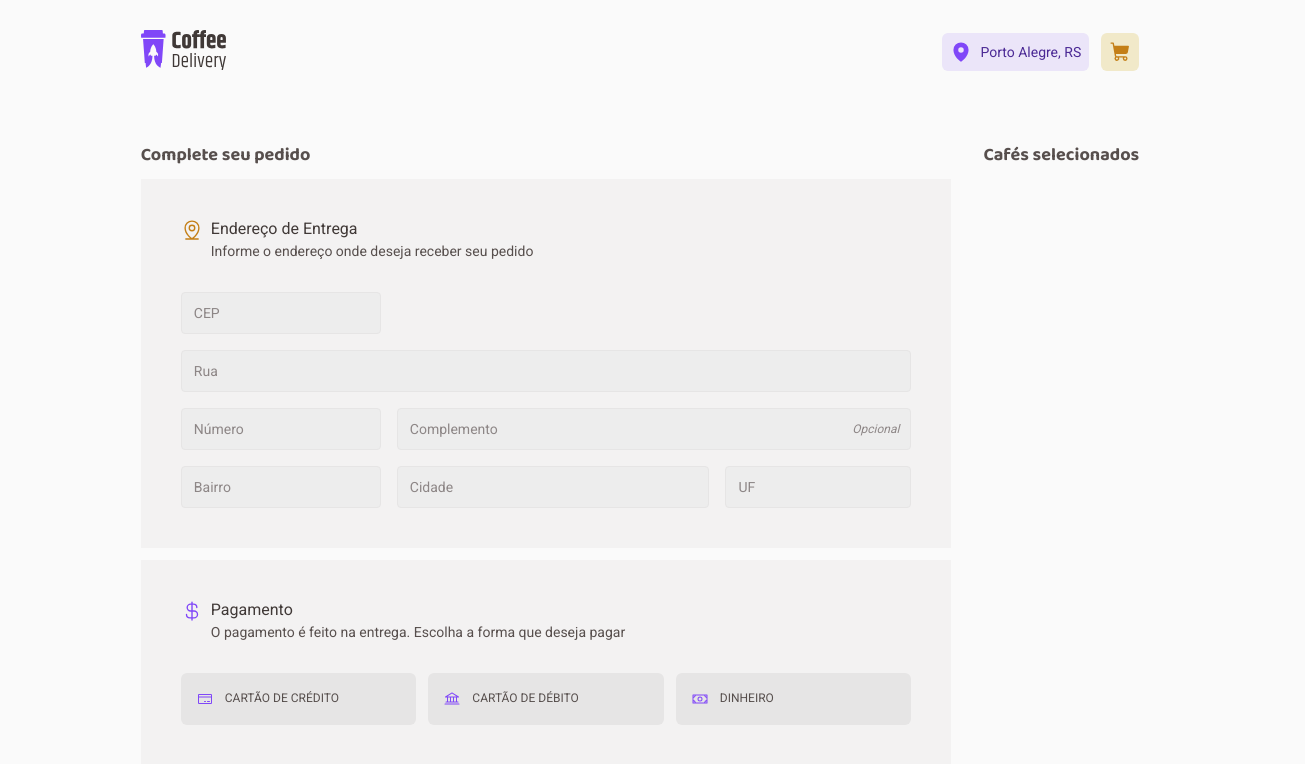
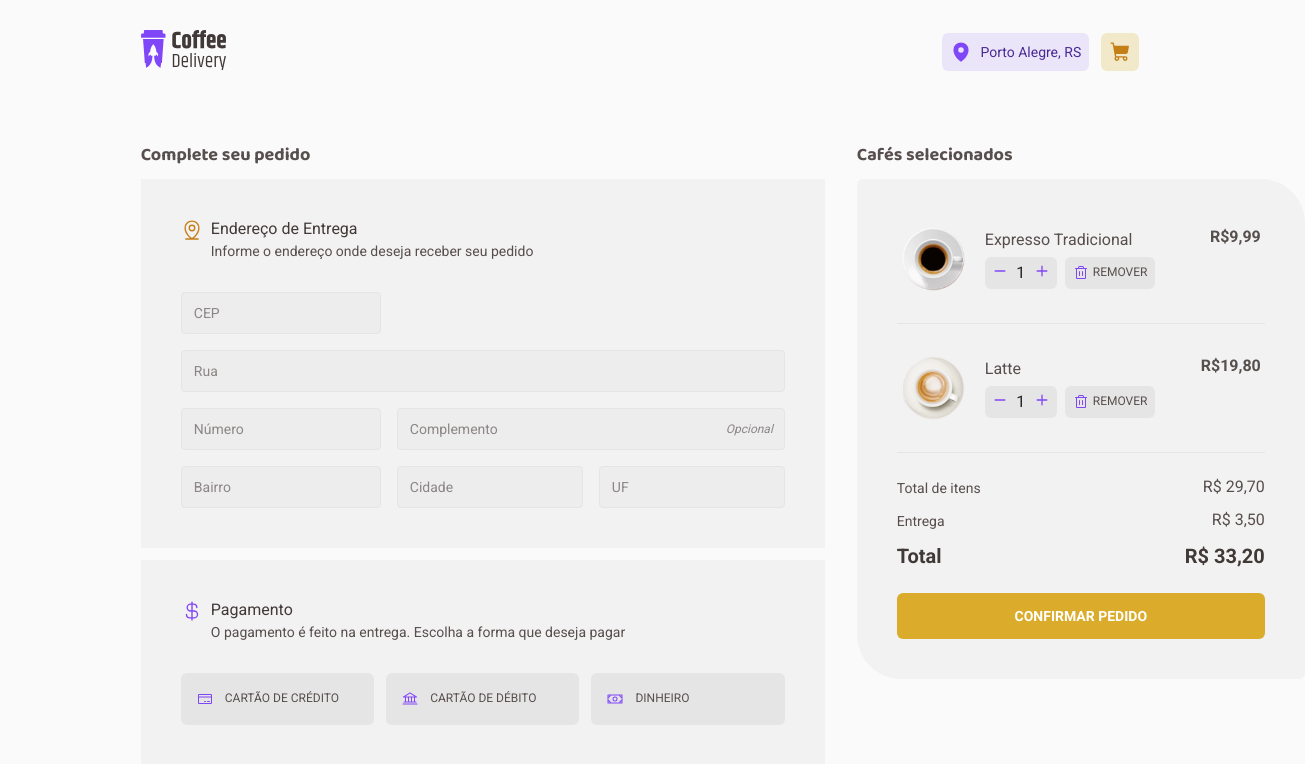
Before and after one commit to Poveii/coffee-delivery, a React (Vite) app: page /checkout in a window 1280 px wide. Shown: the top 764 px of the page, 1305 px wide, since content can reach past the window. Built offline with nearby package versions, Linux system fonts and the light colour scheme.

Commit message:
feat: "Cafés selecionados" section

```diff
--- a/src/components/Counter/index.tsx
+++ b/src/components/Counter/index.tsx
@@ -2,14 +2,14 @@ import { Minus, Plus } from '@phosphor-icons/react'
 
 import { CounterContainer } from './styles'
 
-export function Counter() {
+export function Counter({ quantity = 1 }: { quantity?: number }) {
   return (
     <CounterContainer>
       <button className="decrement">
         <Minus weight="bold" size={14} />
       </button>
 
-      <span>1</span>
+      <span>{quantity}</span>
 
       <button className="increment">
         <Plus weight="bold" size={14} />
--- a/src/components/Counter/styles.ts
+++ b/src/components/Counter/styles.ts
@@ -1,7 +1,7 @@
 import styled from 'styled-components'
 
 export const CounterContainer = styled.div`
-  height: 2.375rem;
+  height: inherit;
   padding: 0.5rem;
 
   display: flex;
--- /dev/null
+++ b/src/pages/Checkout/components/CheckoutCoffeeCard/index.tsx
@@ -0,0 +1,43 @@
+import { useTheme } from 'styled-components'
+import { Trash } from '@phosphor-icons/react'
+
+import { Counter } from '../../../../components/Counter'
+import { CheckoutCoffeeCardContainer, RemoveButton } from './styles'
+
+interface ICheckoutCoffeeCard {
+  coffeeImage: string
+  label: string
+  quantity: number
+  price: string
+}
+
+export function CheckoutCoffeeCard({
+  coffeeImage,
+  label,
+  quantity,
+  price,
+}: ICheckoutCoffeeCard) {
+  const theme = useTheme()
+
+  return (
+    <CheckoutCoffeeCardContainer>
+      <div className="information">
+        <img src={coffeeImage} alt="" />
+
+        <div className="details">
+          <p>{label}</p>
+
+          <div className="actions">
+            <Counter quantity={quantity} />
+            <RemoveButton>
+              <Trash color={theme.purple.default} />
+              <span>REMOVER</span>
+            </RemoveButton>
+          </div>
+        </div>
+      </div>
+
+      <span>{price}</span>
+    </CheckoutCoffeeCardContainer>
+  )
+}
--- /dev/null
+++ b/src/pages/Checkout/components/CheckoutCoffeeCard/styles.ts
@@ -0,0 +1,63 @@
+import styled from 'styled-components'
+
+export const CheckoutCoffeeCardContainer = styled.div`
+  display: flex;
+  padding: 0.5rem 0.25rem;
+  justify-content: space-between;
+  background-color: transparent;
+
+  .information {
+    display: flex;
+    align-items: center;
+    gap: 1.25rem;
+
+    > img {
+      width: 4rem;
+      height: 4rem;
+    }
+
+    > p {
+      line-height: 130%;
+      color: ${(props) => props.theme.base.subtitle};
+    }
+
+    .details {
+      display: flex;
+      flex-direction: column;
+      gap: 0.5rem;
+
+      .actions {
+        height: 2rem;
+        display: flex;
+        align-items: center;
+        gap: 0.5rem;
+      }
+    }
+  }
+
+  > span {
+    font-weight: 700;
+    line-height: 130%;
+    color: ${(props) => props.theme.base.text};
+  }
+`
+
+export const RemoveButton = styled.button`
+  height: 2rem;
+  display: flex;
+  align-items: center;
+  justify-content: center;
+  gap: 0.25rem;
+  padding-inline: 0.5rem;
+
+  background-color: ${(props) => props.theme.base.button};
+  border: none;
+  border-radius: 0.375rem;
+  cursor: pointer;
+
+  span {
+    font-size: 0.75rem;
+    line-height: 160%;
+    color: ${(props) => props.theme.base.text};
+  }
+`
--- a/src/pages/Checkout/index.tsx
+++ b/src/pages/Checkout/index.tsx
@@ -9,13 +9,20 @@ import {
 
 import { InputForm } from './components/InputForm'
 import { SelectCard } from './components/SelectCard'
+import { CheckoutCoffeeCard } from './components/CheckoutCoffeeCard/index'
+
+import { coffeeList } from '../../data/coffeeList'
 
 import {
+  BetweenContainer,
   CardContainer,
   CheckoutContainer,
+  ConfirmButton,
+  Divider,
   FormContainer,
   HeadingContainer,
   SectionContainer,
+  SelectedCoffeeContainer,
 } from './styles'
 
 export function Checkout() {
@@ -73,6 +80,43 @@ export function Checkout() {
 
       <SectionContainer>
         <h2>Cafés selecionados</h2>
+
+        <SelectedCoffeeContainer>
+          <CheckoutCoffeeCard
+            coffeeImage={coffeeList[0].coffee}
+            label={coffeeList[0].title}
+            quantity={1}
+            price={'R$9,99'}
+          />
+
+          <Divider />
+
+          <CheckoutCoffeeCard
+            coffeeImage={coffeeList[5].coffee}
+            label={coffeeList[5].title}
+            quantity={1}
+            price={'R$19,80'}
+          />
+
+          <Divider />
+
+          <div className="summary">
+            <BetweenContainer>
+              <p>Total de itens</p>
+              <span>R$ 29,70</span>
+            </BetweenContainer>
+            <BetweenContainer>
+              <p>Entrega</p>
+              <span>R$ 3,50</span>
+            </BetweenContainer>
+            <BetweenContainer $bold={true}>
+              <p>Total</p>
+              <span>R$ 33,20</span>
+            </BetweenContainer>
+          </div>
+
+          <ConfirmButton>CONFIRMAR PEDIDO</ConfirmButton>
+        </SelectedCoffeeContainer>
       </SectionContainer>
     </CheckoutContainer>
   )
--- a/src/pages/Checkout/styles.ts
+++ b/src/pages/Checkout/styles.ts
@@ -30,6 +30,21 @@ export const CardContainer = styled.div`
 
   > .container {
     display: flex;
+    gap: 0.75rem;
+  }
+`
+
+export const SelectedCoffeeContainer = styled(CardContainer)`
+  width: 28rem;
+  display: flex;
+  flex-direction: column;
+  gap: 1.25rem;
+
+  border-radius: 0.375rem 2.75rem;
+
+  .summary {
+    display: flex;
+    flex-direction: column;
     gap: 0.75rem;
   }
 `
@@ -99,3 +114,53 @@ export const FormContainer = styled.form`
     grid-area: fu;
   }
 `
+
+export const Divider = styled.div`
+  border-top: 1px solid ${(props) => props.theme.base.button};
+  margin-block: 0.25rem;
+`
+
+export const BetweenContainer = styled.div<{ $bold?: boolean }>`
+  display: flex;
+  align-items: center;
+  justify-content: space-between;
+
+  p {
+    font-size: 0.875rem;
+    line-height: 130%;
+    color: ${(props) => props.theme.base.text};
+  }
+
+  span {
+    line-height: 130%;
+    color: ${(props) => props.theme.base.text};
+  }
+
+  ${(props) =>
+    props.$bold &&
+    `
+    p, span {
+      font-size: 1.25rem;
+      font-weight: 700;
+      color: ${props.theme.base.subtitle};
+    }
+  `}
+`
+
+export const ConfirmButton = styled.button`
+  display: flex;
+  align-items: center;
+  justify-content: center;
+  gap: 0.25rem;
+  padding: 0.75rem 0.5rem;
+  margin-top: 0.25rem;
+
+  font-size: 0.875rem;
+  font-weight: 700;
+  line-height: 160%;
+  background-color: ${(props) => props.theme.yellow.default};
+  color: ${(props) => props.theme.base.white};
+  border: none;
+  border-radius: 0.375rem;
+  cursor: pointer;
+`
--- a/src/pages/Home/components/CoffeeCard/styles.ts
+++ b/src/pages/Home/components/CoffeeCard/styles.ts
@@ -76,6 +76,7 @@ export const BuyContainer = styled.div`
   }
 
   .buy {
+    height: 2.375rem;
     display: flex;
     align-items: center;
     gap: 0.5rem;
```
